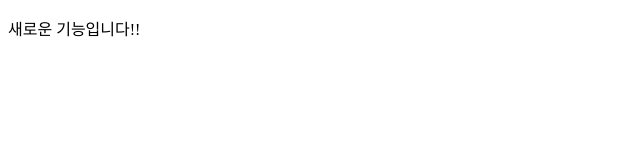
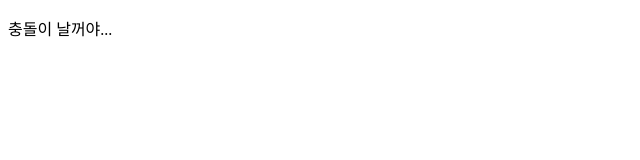
Before and after one commit to chanmin01/GitInitTest, a plain HTML site: page index.html in a window 1280 px wide. Shown: the full height of the page, 0-640 px from the left. Drawn offline with Linux system fonts and the light colour scheme.

Commit message:
충돌 발생이 날거야

```diff
--- a/index.html
+++ b/index.html
@@ -6,6 +6,6 @@
         <title>메인은 그대로 진행!!</title>
     </head>
     <body>
-        <p>새로운 기능입니다!!</p>
+        <p>충돌이 날꺼야...</p>
     </body>
 </html>
```
